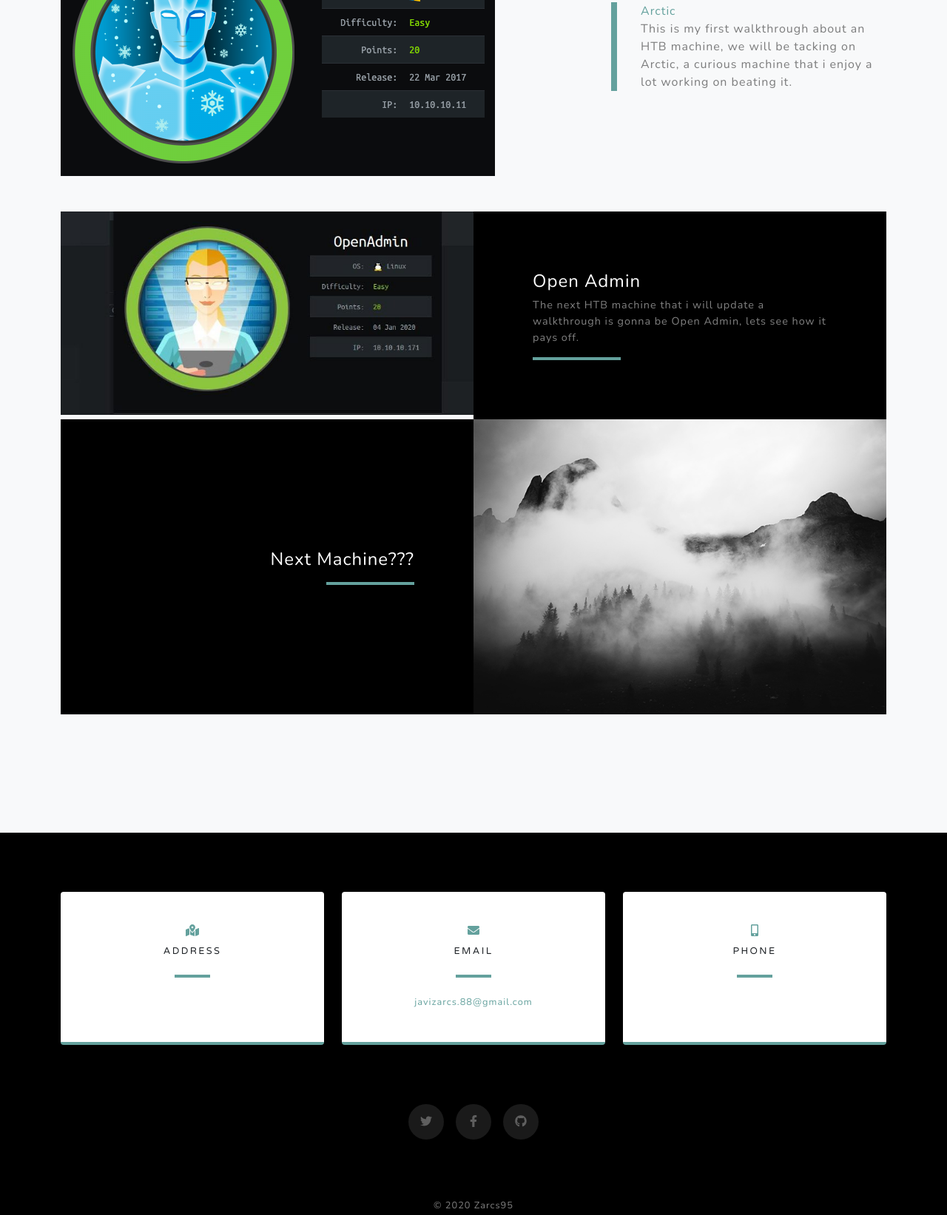
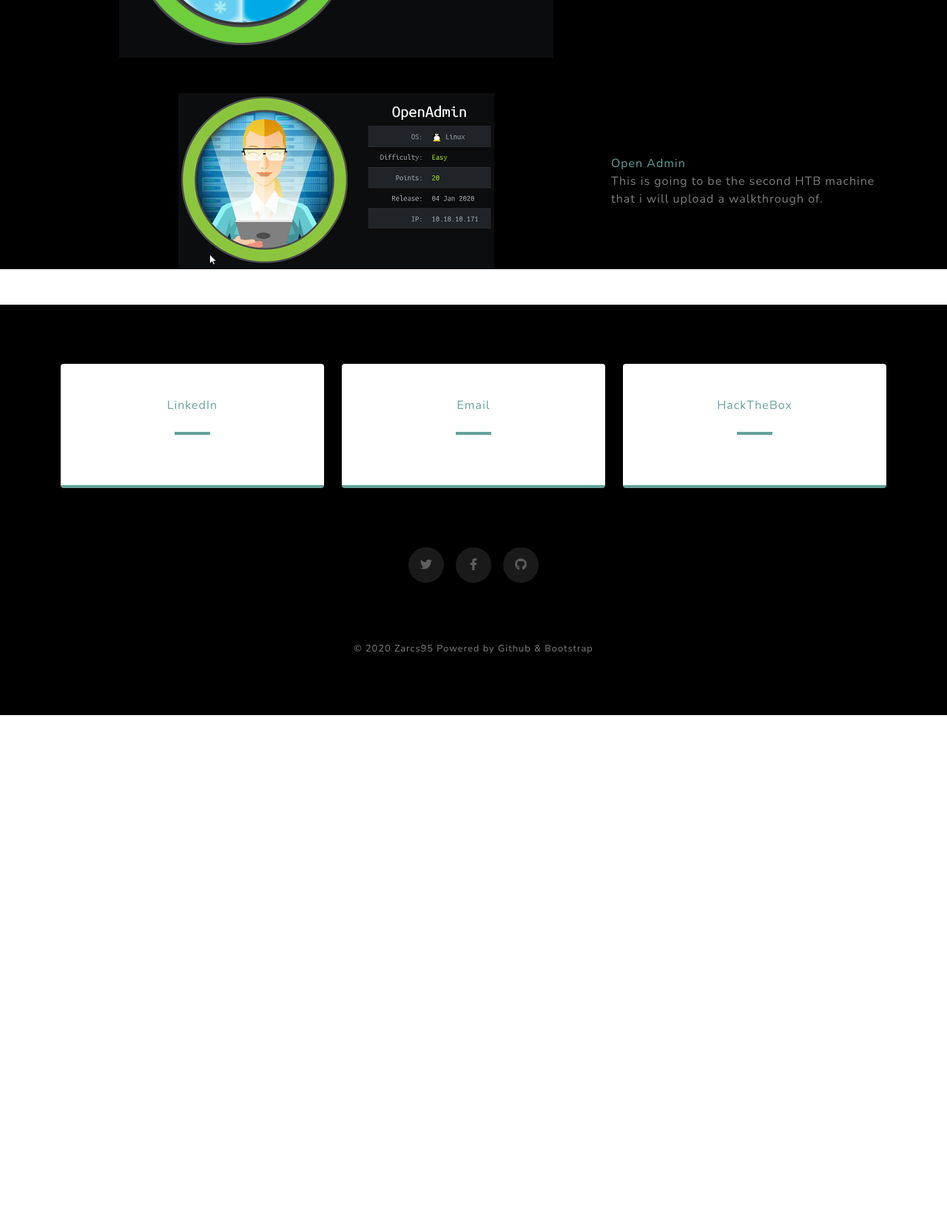
Before and after one commit to zarcs95/Cybersecurity, a plain HTML site: page index.html in a window 1280 px wide. Shown: the part 2112-3755 px from the top of the page at 74% size. After the commit the page ends 3079 px from the top, so only its background shows below. Drawn offline with nearby package versions, Linux system fonts and the light colour scheme.

Commit message:
otro commit

```diff
--- a/index.html
+++ b/index.html
@@ -24,7 +24,7 @@
                     <ul class="navbar-nav ml-auto">
                         <li class="nav-item"><a class="nav-link js-scroll-trigger" href="#about">About</a></li>
                         <li class="nav-item"><a class="nav-link js-scroll-trigger" href="#projects">Projects</a></li>
-                        <li class="nav-item"><a class="nav-link js-scroll-trigger" href="#signup">Contact</a></li>
+                        <li class="nav-item"><a class="nav-link js-scroll-trigger" href="#contact">Contact</a></li>
                     </ul>
                 </div>
             </div>
@@ -52,7 +52,7 @@
             </div>
         </section>
         <!-- Projects-->
-        <section class="projects-section bg-light" id="projects">
+        <section class="bg-black text-center h-100 project" id="projects">
             <div class="container">
                 <!-- Featured Project Row-->
                 <div class="row align-items-center no-gutters mb-4 mb-lg-5">
@@ -60,51 +60,31 @@
                     <div class="col-xl-4 col-lg-5">
                         <div class="featured-text text-center text-lg-left">
                             <a href="arctic.html">Arctic</a>
-                            <p class="text-black-50 mb-0">This is my first walkthrough about an HTB machine, we will be tacking on Arctic, a curious machine that i enjoy a lot working on beating it.</p>
+                            <p class="mb-0 text-white-50">This is my first walkthrough about an HTB machine, we will be tacking on Arctic, a curious machine that i enjoy a lot working on beating it.</p>
                         </div>
                     </div>
                 </div>
                 <!-- Project One Row-->
-                <div class="row justify-content-center no-gutters mb-5 mb-lg-0">
-                    <div class="col-lg-6"><img class="img-fluid" src="assets/img/openadmin-750x370.jpg" alt="" /></div>
-                    <div class="col-lg-6">
-                        <div class="bg-black text-center h-100 project">
-                            <div class="d-flex h-100">
-                                <div class="project-text w-100 my-auto text-center text-lg-left">
-                                    <h4 class="text-white">Open Admin</h4>
-                                    <p class="mb-0 text-white-50">The next HTB machine that i will update a walkthrough is gonna be Open Admin, lets see how it pays off.</p>
-                                    <hr class="d-none d-lg-block mb-0 ml-0" />
-                                </div>
-                            </div>
+                <div class="row align-items-center no-gutters mb-4 mb-lg-5">
+                    <div class="col-xl-8 col-lg-7"><img class="img-fluid mb-3 mb-lg-0" src="assets/img/openadmin_logo.png" alt="" /></div>
+                    <div class="col-xl-4 col-lg-5">
+                        <div class="featured-text text-center text-lg-left">
+                            <a href="arctic.html">Open Admin</a>
+                            <p class="mb-0 text-white-50">This is going to be the second HTB machine that i will upload a walkthrough of.</p>
                         </div>
                     </div>
                 </div>
                 <!-- Project Two Row-->
-                <div class="row justify-content-center no-gutters">
-                    <div class="col-lg-6"><img class="img-fluid" src="assets/img/demo-image-02.jpg" alt="" /></div>
-                    <div class="col-lg-6 order-lg-first">
-                        <div class="bg-black text-center h-100 project">
-                            <div class="d-flex h-100">
-                                <div class="project-text w-100 my-auto text-center text-lg-right">
-                                    <h4 class="text-white">Next Machine???</h4>
-                                    <p class="mb-0 text-white-50"></p>
-                                    <hr class="d-none d-lg-block mb-0 mr-0" />
-                                </div>
-                            </div>
-                        </div>
-                    </div>
-                </div>
             </div>
         </section>
         <!-- Contact-->
-        <section class="contact-section bg-black">
+        <section class="contact-section bg-black" id="contact">
             <div class="container">
                 <div class="row">
                     <div class="col-md-4 mb-3 mb-md-0">
                         <div class="card py-4 h-100">
                             <div class="card-body text-center">
-                                <i class="fas fa-map-marked-alt text-primary mb-2"></i>
-                                <h4 class="text-uppercase m-0">Address</h4>
+                                <a href="https://www.linkedin.com/in/javier-alejandro-álvarez-mendoza-245841189">LinkedIn</a>
                                 <hr class="my-4" />
                                 <div class="small text-black-50"></div>
                             </div>
@@ -113,18 +93,17 @@
                     <div class="col-md-4 mb-3 mb-md-0">
                         <div class="card py-4 h-100">
                             <div class="card-body text-center">
-                                <i class="fas fa-envelope text-primary mb-2"></i>
-                                <h4 class="text-uppercase m-0">Email</h4>
+                                <a href="mailto:your.name@email.com">Email</a>
                                 <hr class="my-4" />
-                                <div class="small text-black-50"><a href="#!">javizarcs.88@gmail.com</a></div>
+                                <div class="small text-black-50"></div>
                             </div>
                         </div>
                     </div>
                     <div class="col-md-4 mb-3 mb-md-0">
                         <div class="card py-4 h-100">
                             <div class="card-body text-center">
-                                <i class="fas fa-mobile-alt text-primary mb-2"></i>
-                                <h4 class="text-uppercase m-0">Phone</h4>
+                                <i class=""></i>
+                                <a href="https://www.hackthebox.eu/profile/278703">HackTheBox</a>
                                 <hr class="my-4" />
                                 <div class="small text-black-50"></div>
                             </div>
@@ -137,7 +116,7 @@
             </div>
         </section>
         <!-- Footer-->
-        <footer class="footer bg-black small text-center text-white-50"><div class="container">© 2020 Zarcs95</div></footer>
+        <footer class="footer bg-black small text-center text-white-50"><div class="container">© 2020 Zarcs95 Powered by Github & Bootstrap</div></footer>
         <!-- Bootstrap core JS-->
         <script src="https://cdnjs.cloudflare.com/ajax/libs/jquery/3.4.1/jquery.min.js"></script>
         <script src="https://stackpath.bootstrapcdn.com/bootstrap/4.4.1/js/bootstrap.bundle.min.js"></script>
```
